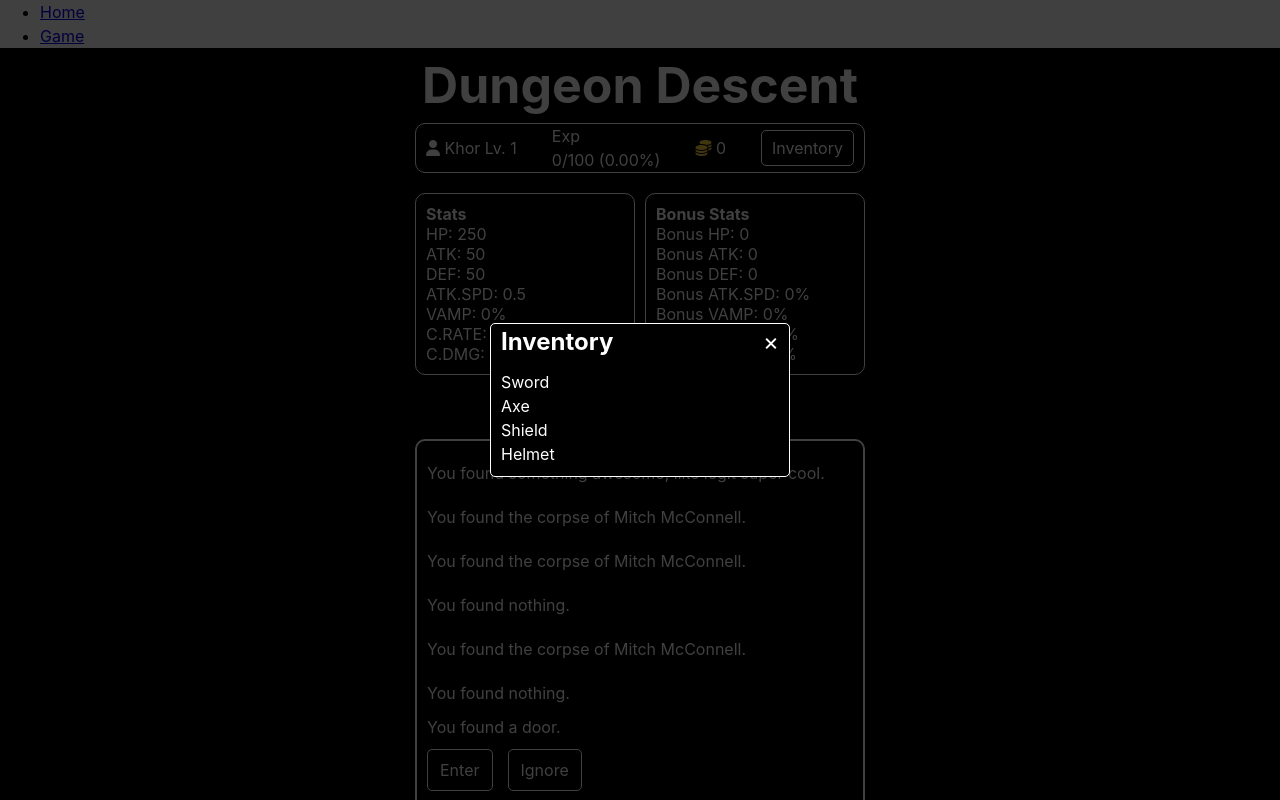
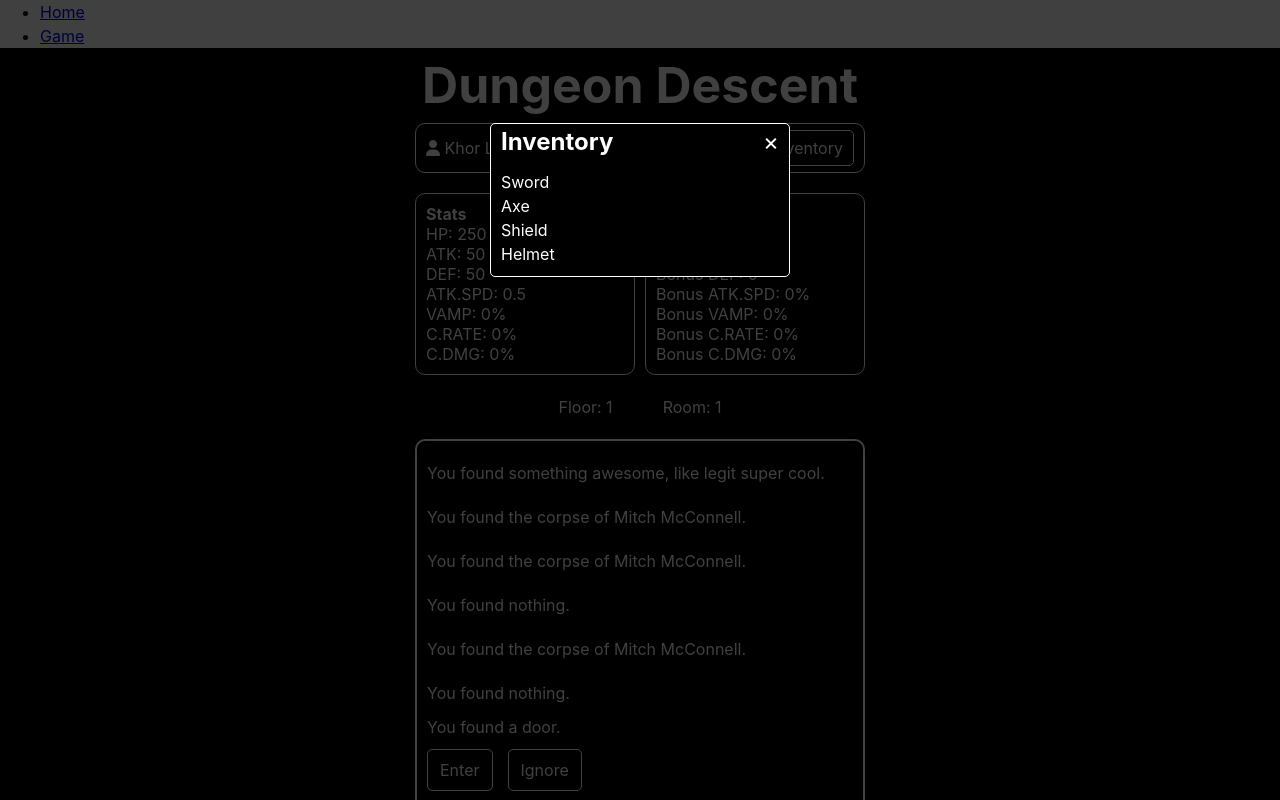
Before and after one commit to CodingNewbie/dungeon-descent, a React (Create React App) app in the folder dungeon-descent/: page /dungeon-descent/game in a window 1280 px wide. Both pictures are taken after a click on the button "Inventory". Shown: the top 800 px of the page. Built offline with nearby package versions, Linux system fonts and the light colour scheme.

Commit message:
Refactor Inventory component to use a content wrapper for independent positioning and updated close button styling.

```diff
--- a/dungeon-descent/src/components/Inventory.js
+++ b/dungeon-descent/src/components/Inventory.js
@@ -7,6 +7,7 @@ const Inventory = ({ items, onClose }) => {
   return (
     <div className="Inventory">
       <div className="Inventory-overlay" onClick={onClose}></div>
+      <div className="Inventory-content-wrapper">
         <div className="Inventory-content">
           <div className="Inventory-header">
             <h2>Inventory</h2>
@@ -19,6 +20,7 @@ const Inventory = ({ items, onClose }) => {
           </ul>
         </div>
       </div>
+    </div>
   );
 };
 
--- a/dungeon-descent/src/styles/Inventory.css
+++ b/dungeon-descent/src/styles/Inventory.css
@@ -20,8 +20,13 @@
     z-index: 1000;
   }
 
+  .Inventory-content-wrapper {
+    position: relative;
+    top: -200px;
+    z-index: 1001;
+  }
+
   .Inventory-content {
-    position: relative;
     width: 300px;
     background: black;
     color: white;
@@ -29,7 +34,6 @@
     padding-inline: 10px;
     padding-bottom: 10px;
     border-radius: 5px;
-    z-index: 1001;
   }
 
   .Inventory-content ul {
```
Lines whose indentation alone changed are shown as unchanged.
